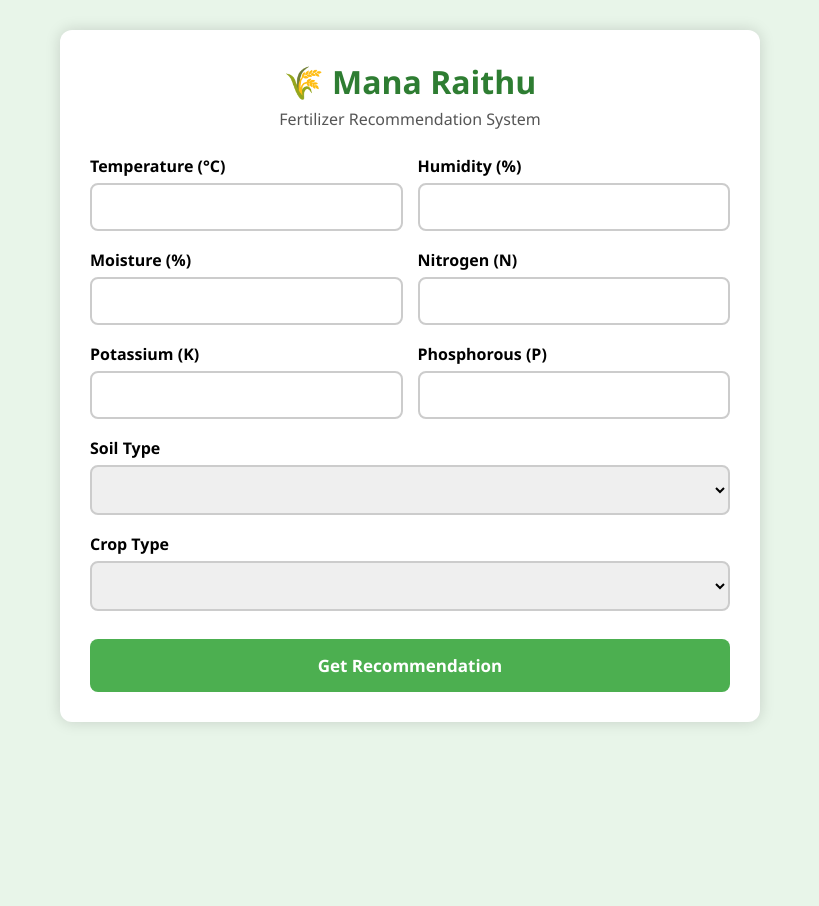
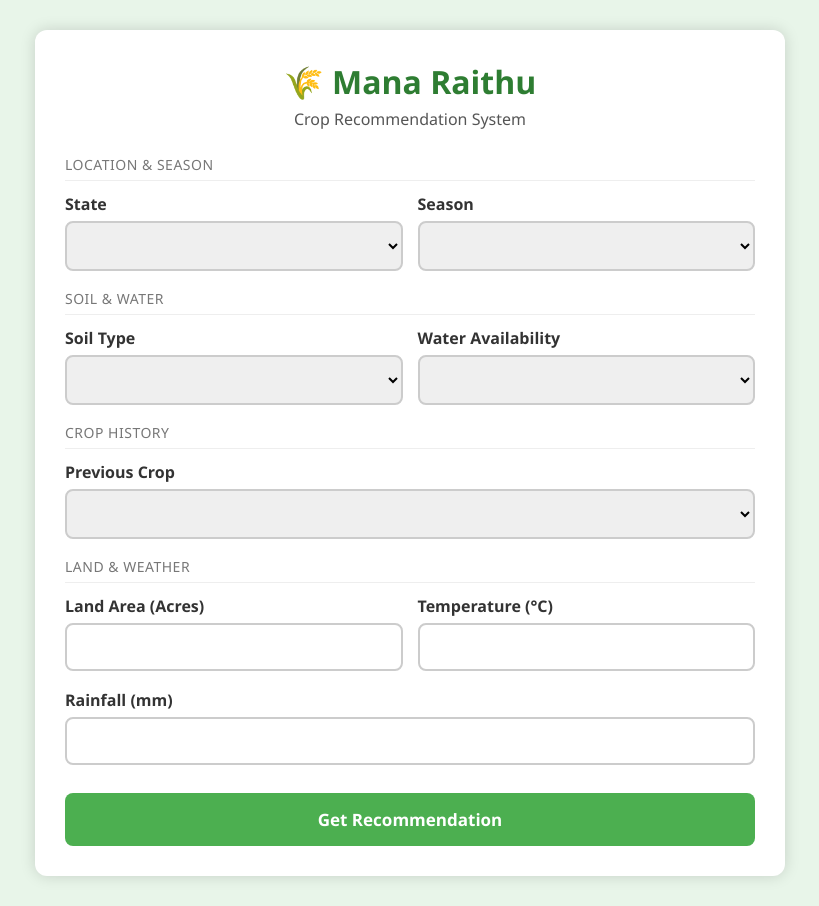
Before and after one commit to mahendrasagar2006-source/mana_raithu_ml, a Flask app: page / in a window 1280 px wide. Shown: the whole page, without its empty margins (230-1049 px from the left). Before the commit the page ends 725 px from the top, so only its background shows below. Run offline with Flask 3, Linux system fonts and the light colour scheme; lists and menus that the app fills with data are empty; parts of the project's set-up code (start-up, migrations or seed data) failed here and were passed over.

Commit message:
modified the index,html

```diff
--- a/templates/index.html
+++ b/templates/index.html
@@ -3,9 +3,7 @@
 <head>
 <meta charset="UTF-8">
 <meta name="viewport" content="width=device-width, initial-scale=1.0">
-
-<title>Mana Raithu - Fertilizer Recommendation</title>
-
+<title>Mana Raithu - Crop Recommendation</title>
 <style>
 
 *{
@@ -21,7 +19,7 @@ padding:30px;
 }
 
 .container{
-max-width:700px;
+max-width:750px;
 margin:auto;
 }
 
@@ -52,41 +50,33 @@ label{
 display:block;
 font-weight:600;
 margin-bottom:6px;
+color:#333;
 }
 
 input,select{
-
 width:100%;
 padding:12px;
 border-radius:8px;
 border:2px solid #ccc;
 font-size:15px;
-
 }
 
 input:focus,
 select:focus{
-
 border-color:#4CAF50;
 outline:none;
-
 }
 
 .row{
-
 display:flex;
 gap:15px;
-
 }
 
 .row .form-group{
-
 flex:1;
-
 }
 
 button{
-
 width:100%;
 padding:15px;
 border:none;
@@ -97,34 +87,35 @@ font-weight:bold;
 border-radius:8px;
 cursor:pointer;
 margin-top:10px;
-
 }
 
 button:hover{
-
 background:#388e3c;
-
 }
 
 .error{
-
 background:#ffebee;
 padding:12px;
 margin-bottom:20px;
 color:#c62828;
 border-radius:8px;
 text-align:center;
+}
 
+.section-label{
+font-size:14px;
+color:#777;
+margin-bottom:12px;
+padding-bottom:6px;
+border-bottom:1px solid #eee;
+text-transform:uppercase;
+letter-spacing:0.5px;
 }
 
 @media(max-width:600px){
-
 .row{
-
 flex-direction:column;
-
 }
-
 }
 
 </style>
@@ -140,7 +131,7 @@ flex-direction:column;
 <h1>🌾 Mana Raithu</h1>
 
 <p class="subtitle">
-Fertilizer Recommendation System
+Crop Recommendation System
 </p>
 
 {% if error %}
@@ -155,105 +146,20 @@ Fertilizer Recommendation System
 
 <form action="/predict" method="POST">
 
-<div class="row">
-
-<div class="form-group">
-
-<label>Temperature (°C)</label>
-
-<input
-type="number"
-step="0.1"
-name="temperature"
-required>
-
-</div>
-
-<div class="form-group">
-
-<label>Humidity (%)</label>
-
-<input
-type="number"
-step="0.1"
-name="humidity"
-required>
-
-</div>
-
-</div>
+<!-- Location & Season -->
+<p class="section-label">Location & Season</p>
 
 <div class="row">
 
 <div class="form-group">
 
-<label>Moisture (%)</label>
+<label>State</label>
 
-<input
-type="number"
-step="0.1"
-name="moisture"
-required>
+<select name="state" required>
 
-</div>
+{% for s in states %}
 
-<div class="form-group">
-
-<label>Nitrogen (N)</label>
-
-<input
-type="number"
-step="0.1"
-name="nitrogen"
-required>
-
-</div>
-
-</div>
-
-<div class="row">
-
-<div class="form-group">
-
-<label>Potassium (K)</label>
-
-<input
-type="number"
-step="0.1"
-name="potassium"
-required>
-
-</div>
-
-<div class="form-group">
-
-<label>Phosphorous (P)</label>
-
-<input
-type="number"
-step="0.1"
-name="phosphorous"
-required>
-
-</div>
-
-</div>
-
-<div class="form-group">
-
-<label>Soil Type</label>
-
-<select
-name="soil_type"
-required>
-
-{% for soil in soil_types %}
-
-<option value="{{ soil }}">
-
-{{ soil }}
-
-</option>
+<option value="{{ s }}">{{ s }}</option>
 
 {% endfor %}
 
@@ -263,23 +169,121 @@ required>
 
 <div class="form-group">
 
-<label>Crop Type</label>
+<label>Season</label>
 
-<select
-name="crop_type"
-required>
+<select name="season" required>
 
-{% for crop in crop_types %}
+{% for s in seasons %}
 
-<option value="{{ crop }}">
-
-{{ crop }}
-
-</option>
+<option value="{{ s }}">{{ s }}</option>
 
 {% endfor %}
 
 </select>
+
+</div>
+
+</div>
+
+<!-- Soil & Water -->
+<p class="section-label">Soil & Water</p>
+
+<div class="row">
+
+<div class="form-group">
+
+<label>Soil Type</label>
+
+<select name="soil_type" required>
+
+{% for s in soil_types %}
+
+<option value="{{ s }}">{{ s }}</option>
+
+{% endfor %}
+
+</select>
+
+</div>
+
+<div class="form-group">
+
+<label>Water Availability</label>
+
+<select name="water_availability" required>
+
+{% for w in water_availabilities %}
+
+<option value="{{ w }}">{{ w }}</option>
+
+{% endfor %}
+
+</select>
+
+</div>
+
+</div>
+
+<!-- Crop History -->
+<p class="section-label">Crop History</p>
+
+<div class="form-group">
+
+<label>Previous Crop</label>
+
+<select name="previous_crop" required>
+
+{% for c in previous_crops %}
+
+<option value="{{ c }}">{{ c }}</option>
+
+{% endfor %}
+
+</select>
+
+</div>
+
+<!-- Land & Weather -->
+<p class="section-label">Land & Weather</p>
+
+<div class="row">
+
+<div class="form-group">
+
+<label>Land Area (Acres)</label>
+
+<input
+   type="number"
+   step="1"
+   min="1"
+   name="land_area"
+   required>
+
+</div>
+
+<div class="form-group">
+
+<label>Temperature (°C)</label>
+
+<input
+   type="number"
+   step="0.1"
+   name="temperature"
+   required>
+
+</div>
+
+</div>
+
+<div class="form-group">
+
+<label>Rainfall (mm)</label>
+
+<input
+   type="number"
+   step="1"
+   name="rainfall"
+   required>
 
 </div>
 
```
